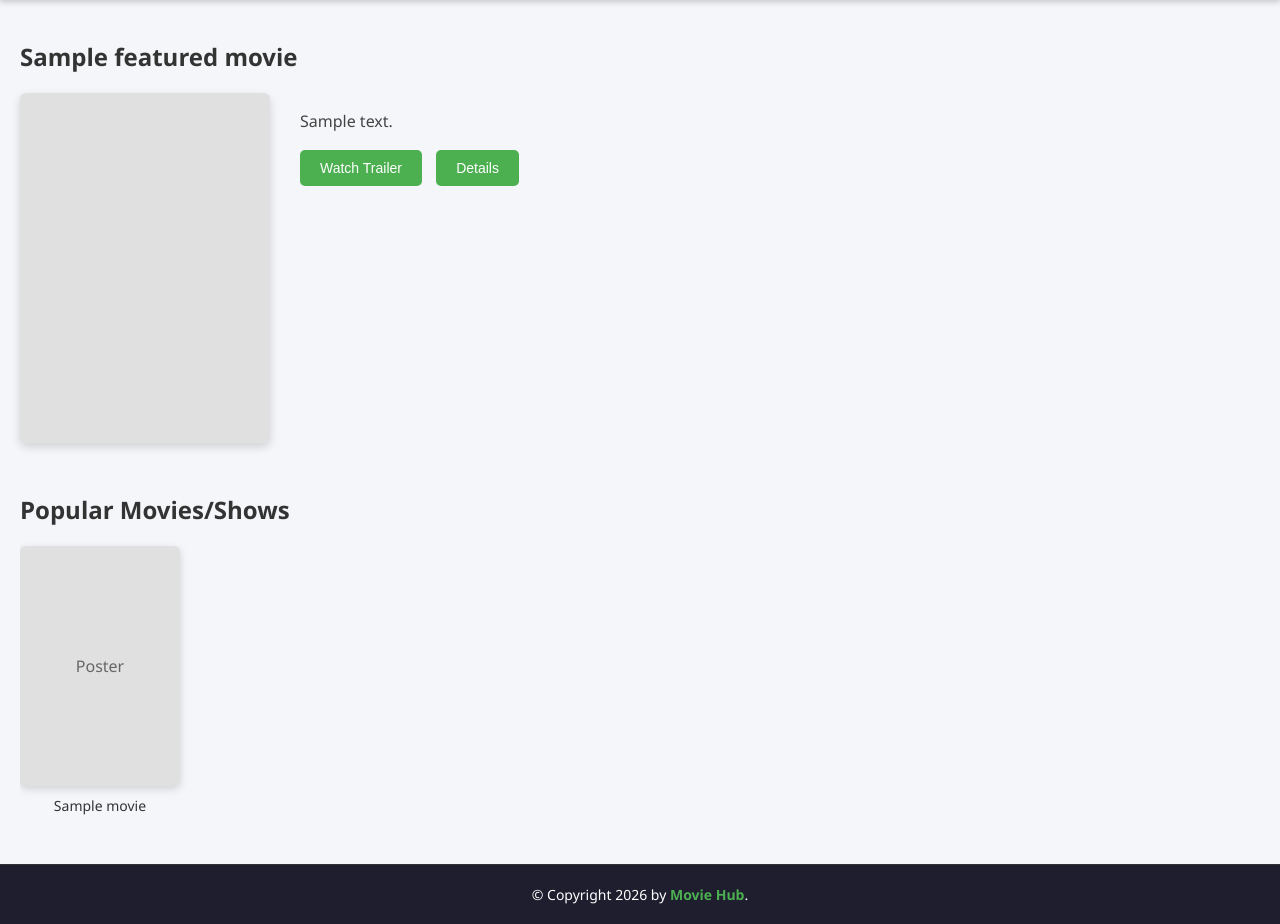
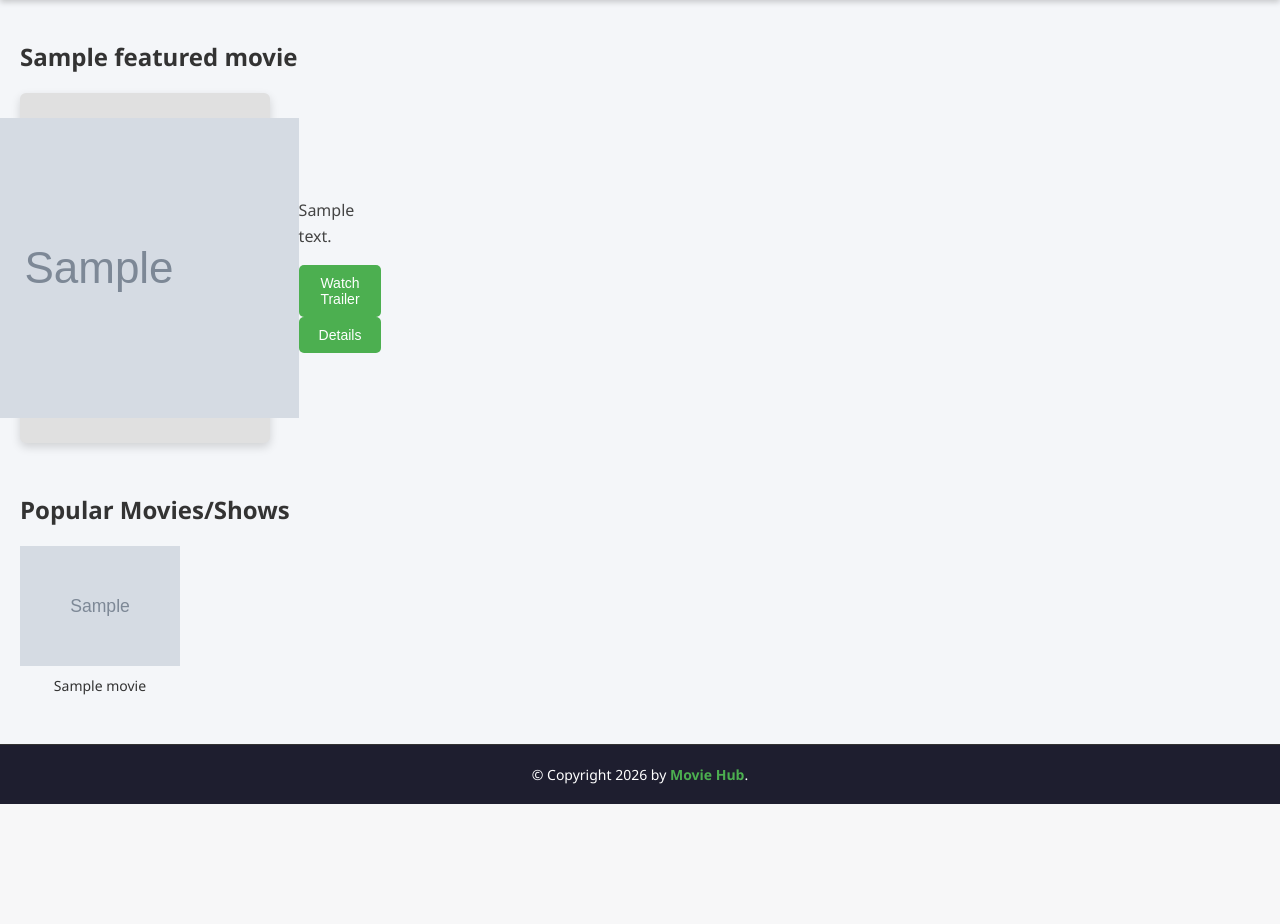
Before and after one commit to Duncan-Pringle/Web-Development-Assignement, a Flask app: template templates/index.html in a window 1280 px wide. Shown: the part 117-1041 px from the top of the page. After the commit the page ends 921 px from the top, so only its background shows below. Run offline with Flask 3, Linux system fonts and the light colour scheme; the template is opened without the code that fills it: most values are stand-ins (such as "Sample title", 1, 10 or a date in 2020); grey boxes marked "Sample" are stand-in pictures; some libraries are stand-ins or nearby versions.

Commit message:
add poster images to remaining pages

```diff
--- a/templates/featuredMovie.html
+++ b/templates/featuredMovie.html
@@ -1,7 +1,9 @@
 <section class="featured-section">
             <h2>{{ featured_movie.title }}</h2>
             <div class="featured-content">
-                <div class="image-placeholder featured-img"></div>
+                <div class="image-placeholder featured-img">
+                    <img src="{{ featured_movie.poster_url }}" alt="{{ featured_movie.title }}"
+                </div>
                 <div class="featured-details">
                     <p class="synopsis">{{ featured_movie.description }}</p>
                     <div class="button-group">
--- a/templates/poster.html
+++ b/templates/poster.html
@@ -1,4 +1,4 @@
 <div class="poster-item">
-            <div class="image-placeholder poster-img">Poster</div>
-            <p class="poster-title">{{ movie.title }}</p>
+        <img src="{{ movie.poster_url }}" alt="{{ movie.title }}">
+        <p class="poster-title">{{ movie.title }}</p>
 </div>
```
